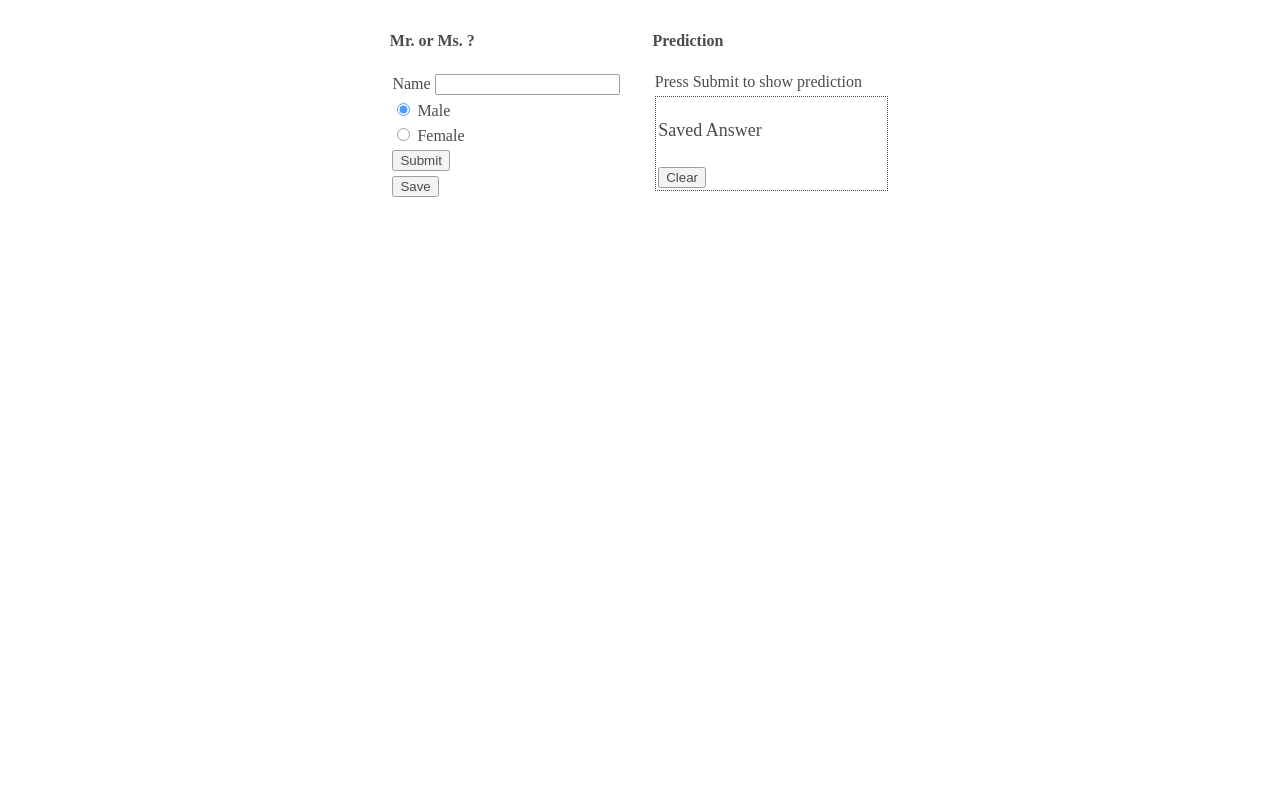
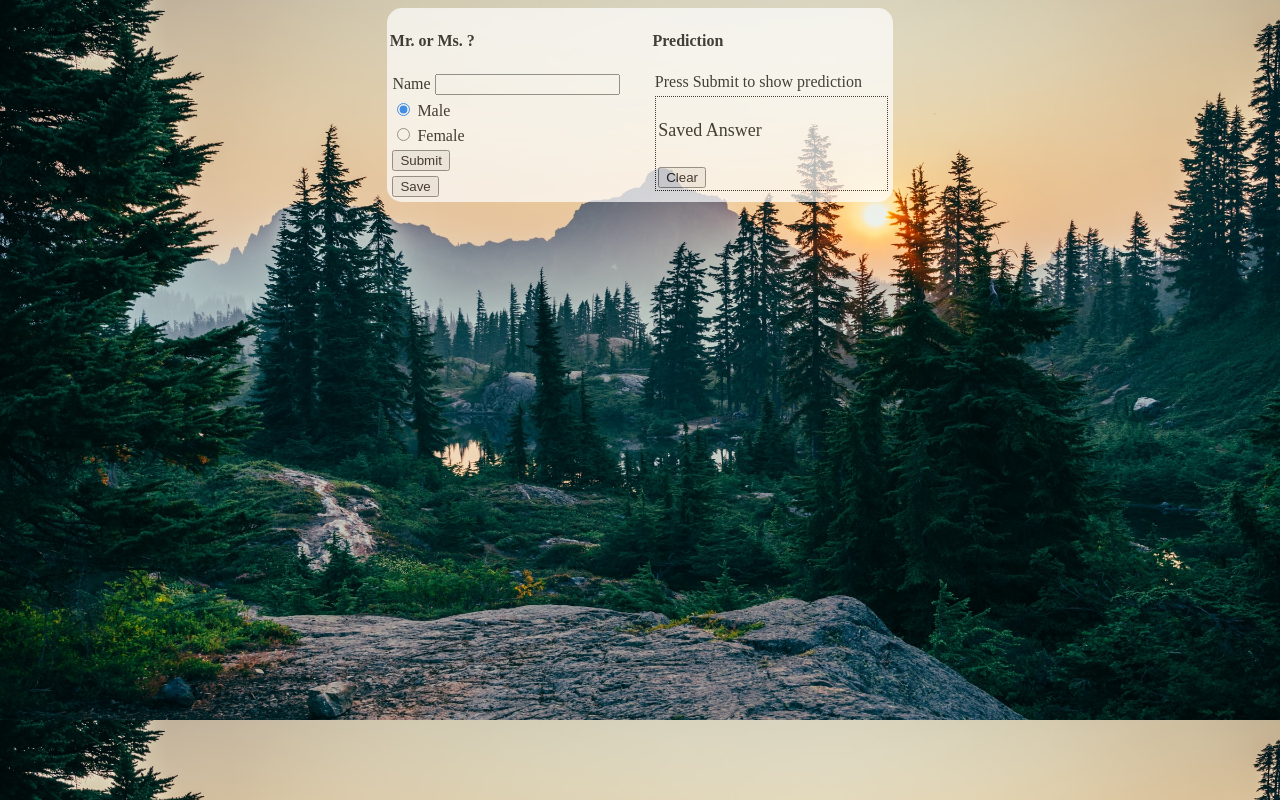
Before and after one commit to fprojectF/genderDetector, a plain HTML site: page index.html in a window 1280 px wide. Drawn offline with Linux system fonts and the light colour scheme.

Commit message:
Update style.css
.

```diff
--- a/style.css
+++ b/style.css
@@ -2,7 +2,7 @@ body {
     /*
     ست کردن عکس بکگراند و سایز آن برای فیت شدن با بک گراند مرورگر
     */
-    background-image: url("~/copertina-1.jpg");
+    background-image: url("copertina-1.jpg");
     background-size: cover;
 }
 
```
